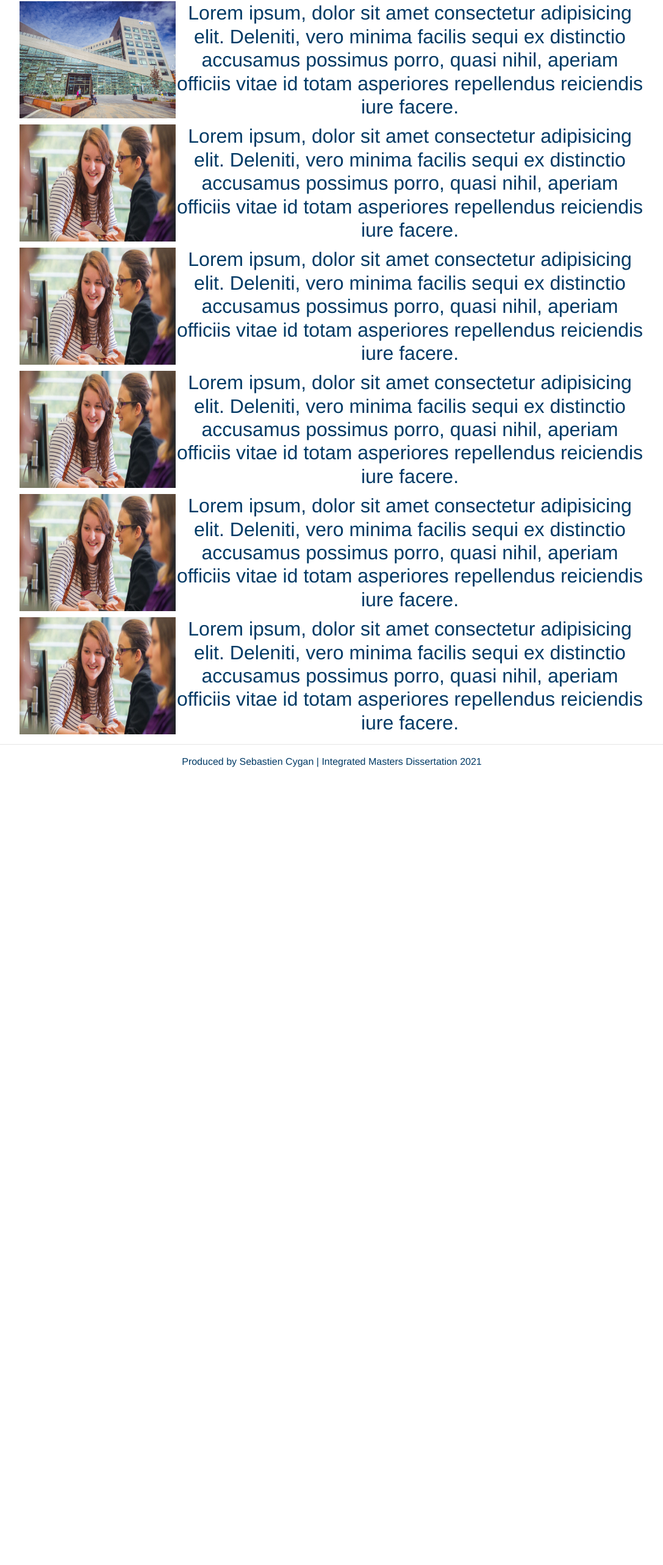
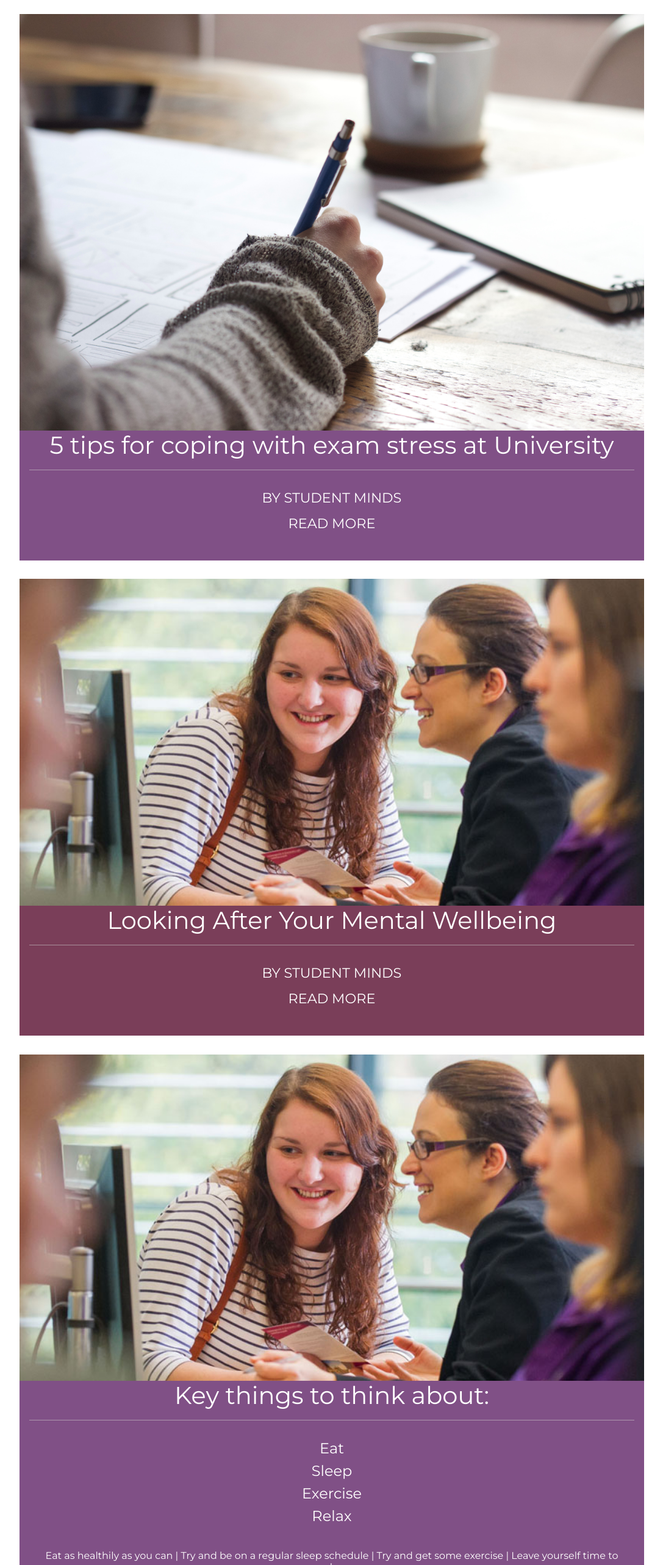
Before and after one commit to SebCygan/application, a Vue app: page / in a window 1280 px wide. Shown: the part 169-2735 px from the top of the page at 61% size, without its empty margins (96-1183 px from the left). Before the commit the page ends 1440 px from the top, so only its background shows below. Built offline with nearby package versions, Linux system fonts and the light colour scheme.

Commit message:
Updated homepage to contain tips and ideas

```diff
--- a/src/App.vue
+++ b/src/App.vue
@@ -4,6 +4,8 @@
       <img src="./assets/Newcastle_University_logo.png" class="logo" />
     </router-link>
     <b-navbar class="header" sticky=true id="nav">
+      <link rel="preconnect" href="https://fonts.gstatic.com">
+<link href="https://fonts.googleapis.com/css2?family=Montserrat&display=swap" rel="stylesheet">
 <router-link to="/Support" id="support"
         >Support for Academics</router-link
       >
@@ -49,8 +51,7 @@ export default {
   padding-bottom: 10px;
 }
 #app {
-  font-family: Avenir, Helvetica, Arial, sans-serif;
-  -webkit-font-smoothing: antialiased;
+font-family: 'Montserrat', sans-serif;  -webkit-font-smoothing: antialiased;
   -moz-osx-font-smoothing: grayscale;
   text-align: center;
   color: #003a65;
@@ -94,7 +95,7 @@ body {
   #nav {
     padding-left: 10px;
     padding-right: 10px;
-    font-size: 80%;
+    font-size: 98%;
   }
   .logo {
     height: 50%;
--- a/src/views/Emergency.vue
+++ b/src/views/Emergency.vue
@@ -26,7 +26,7 @@
       3333 Tel: +44 (0)191 208 3333 <br>Chaplaincy Tel: +44 (0)191 208 3333 <br>All of
       the above are available during office hours. <hr><br>Newcastle University Security
       (available 24 hours a day, 7 days a week) <br>Tel: +44 (0)191 208 6817 Tel:
-      +44 (0)191 208 6666 (emergency number) <br>Emergency services (24 hour
+      +44 (0)191 208 6666 (emergency number) <br >Emergency services (24 hour
       emergency calls) Tel: 999 <br>Northumbria Police (24 hour non-emergency calls)
       Tel: 101 <br>NUSU emergency taxi service for students Tel: +44 (0)191 298 5050
       and quote reference NEW02.<br>
--- a/src/views/Home.vue
+++ b/src/views/Home.vue
@@ -1,61 +1,56 @@
 <template>
   <div id="app">
     <div id="topbanner">
-      <img src="../assets/Urban-Sciences-Building-Newcastle-University.jpg" />
-      <div id="text">
-        <h2>
-          Lorem ipsum, dolor sit amet consectetur adipisicing elit. Deleniti,
-          vero minima facilis sequi ex distinctio accusamus possimus porro,
-          quasi nihil, aperiam officiis vitae id totam asperiores repellendus
-          reiciendis iure facere.
-        </h2>
-      </div>
+        <img src="../assets/examstress.jpg" />
+        <div id="text">
+          <h1>5 tips for coping with exam stress at University</h1>
+          <hr class="hrtest"/>
+         <section class="buttons">
+  <div class="container"> <h3>By Student Minds</h3> <a href="https://www.studentminds.org.uk/examstress.html"><button class="btn btn-2"> <h3>Read More</h3>
+</button></a></div></section>
+        </div>
+
+    </div>
+    <div id="topbanner2">
+      <img src="../assets/img1.jpg" />
+       <div id="text">
+          <h1>Looking After Your Mental Wellbeing</h1>
+          <hr class="hrtest"/>
+         <section class="buttons">
+  <div class="container"> <h3>By Student Minds</h3> <a href="https://www.studentminds.org.uk/lookingafteryourmentalwellbeing.html"><button class="btn btn-2"> <h3>Read More</h3>
+</button></a></div></section>
+        </div>
+    </div>
+    <div id="topbanner5">
+      <img src="../assets/img1.jpg" />
+       <div id="text">
+          <h1>Key things to think about:</h1>
+          <hr class="hrtest"/>
+         <section class="buttons">
+  <div class="container"> <h4 style="margin-right:10%; margin-left:10%">Eat </h4> <h4 style="margin-right:10%; margin-left:10%"> Sleep </h4><h4 style="margin-right:10%; margin-left:10%">  Exercise  </h4> <h4 style="margin-right:10%; margin-left:10%"> Relax </h4></div><div class="container" ><h6> Eat as healthily as you can | Try and be on a regular sleep schedule | Try and get some exercise | Leave yourself time to relax </h6> </div></section>
+        </div>
+    </div>
+    <div id="topbanner2">
+      <img src="../assets/img1.jpg" />
+       <div id="text">
+          <h1>5 tips for coping with exam stress at University</h1>
+          <hr class="hrtest"/>
+         <section class="buttons">
+  <div class="container"> <h3>By Student Minds</h3> <a href="https://www.studentminds.org.uk/examstress.html"><button class="btn btn-2"> <h3>Read More</h3>
+</button></a></div></section>
+        </div>
     </div>
     <div id="topbanner">
       <img src="../assets/img1.jpg" />
-      <div id="text">
-        <h2>
-          Lorem ipsum, dolor sit amet consectetur adipisicing elit. Deleniti,
-          vero minima facilis sequi ex distinctio accusamus possimus porro,
-          quasi nihil, aperiam officiis vitae id totam asperiores repellendus
-          reiciendis iure facere.
-        </h2>
-      </div>
+       <div id="text">
+          <h1>5 tips for coping with exam stress at University</h1>
+          <hr class="hrtest"/>
+         <section class="buttons">
+  <div class="container"> <h3>By Student Minds</h3> <a href="https://www.studentminds.org.uk/examstress.html"><button class="btn btn-2"> <h3>Read More</h3>
+</button></a></div></section>
+        </div>
     </div>
-    <div id="topbanner">
-      <img src="../assets/img1.jpg" />
-      <div id="text">
-        <h2>
-          Lorem ipsum, dolor sit amet consectetur adipisicing elit. Deleniti,
-          vero minima facilis sequi ex distinctio accusamus possimus porro,
-          quasi nihil, aperiam officiis vitae id totam asperiores repellendus
-          reiciendis iure facere.
-        </h2>
-      </div>
-    </div>
-    <div id="topbanner">
-      <img src="../assets/img1.jpg" />
-      <div id="text">
-        <h2>
-          Lorem ipsum, dolor sit amet consectetur adipisicing elit. Deleniti,
-          vero minima facilis sequi ex distinctio accusamus possimus porro,
-          quasi nihil, aperiam officiis vitae id totam asperiores repellendus
-          reiciendis iure facere.
-        </h2>
-      </div>
-    </div>
-    <div id="topbanner">
-      <img src="../assets/img1.jpg" />
-      <div id="text">
-        <h2>
-          Lorem ipsum, dolor sit amet consectetur adipisicing elit. Deleniti,
-          vero minima facilis sequi ex distinctio accusamus possimus porro,
-          quasi nihil, aperiam officiis vitae id totam asperiores repellendus
-          reiciendis iure facere.
-        </h2>
-      </div>
-    </div>
-    <div id="topbanner">
+    <div id="topbanner2">
       <img src="../assets/img1.jpg" />
       <div id="text">
         <h2>
@@ -70,19 +65,64 @@
 </template>
 
 <script>
-export default {
-
-
-
-};
+export default {};
 </script>
 <style scoped>
-@media screen and (max-width: 992px) {
+@media screen and (max-width: 1500px) {
+ #app #topbanner5 .container {
+   flex-direction: column;
+ }
+ #app #topbanner5 .container h4 {
+margin-right: 0;
+margin-left: 0;
+ }
+}
+#topbanner5 .container {
+   flex-direction: row;
+ }
+
+@media screen and (max-width: 1500px) {
   #app #topbanner img {
     height: 20%;
     width: 100%;
   }
   #app #topbanner {
+    margin-top: 0;
+    display: block;
+  }
+  #app h2,
+  a {
+    font-size: 80%;
+  }
+
+  a.but {
+    border: #000000 solid 2px;
+    padding: 5px;
+    background-color: #ffffff;
+  }
+  #app #topbanner2 img {
+    height: 20%;
+    width: 100%;
+  }
+  #app #topbanner2 {
+    margin-top: 0;
+    display: block;
+  }
+  #app h2,
+  a {
+    font-size: 80%;
+  }
+
+  a.but {
+    border: #000000 solid 2px;
+    padding: 5px;
+    background-color: #ffffff;
+  }
+  #app #topbanner5 img {
+    height: 20%;
+    width: 100%;
+  }
+  #app #topbanner5 {
     margin-top: 0;
     display: block;
   }
@@ -105,11 +145,19 @@ export default {
 #topbanner {
   margin-top: 10px;
   display: flex;
-  background-color: #fff;
-
+  background-color: #733e7ae7;
   margin-left: 10%;
   margin-right: 10%;
 }
+#topbanner #text {
+  margin-left: auto;
+  margin-right: auto;
+  margin-top: 3%;
+  font-size: 1rem;
+  color: #fff;
+  padding: 1rem;
+}
+
 #text {
   flex-wrap: wrap;
 }
@@ -117,11 +165,140 @@ h2,
 a {
   margin: 0;
   text-decoration: none;
+  color: #fff;
 }
 
-a.but {
-  border: #000000 solid 2px;
-  padding: 5px;
-  background-color: #ffffff;
+#topbanner2 {
+  background-color: #7a3e59;
+  margin-top: 10px;
+  display: flex;
+  margin-left: 10%;
+  margin-right: 10%;
+}
+#topbanner2 img {
+  float: left;
+  width: 25%;
+}
+#topbanner h3 {
+  text-transform: uppercase;
+  font-size: 1.4rem;
+}
+#topbanner2 h3 {
+  text-transform: uppercase;
+  font-size: 1.4rem;
+}
+#topbanner2 #text {
+    margin-left: auto;
+  margin-right: auto;
+  margin-top: 3%;
+  font-size: 1rem;
+  color: #fff;
+  padding: 1rem;
+}
+#topbanner .hrtest {
+  background-color: #ffffff80;
+}
+#topbanner2 .hrtest {
+  background-color: #ffffff80;
+}
+
+#topbanner5 img {
+  float: left;
+  width: 25%;
+}
+#topbanner5 {
+  margin-top: 10px;
+  display: flex;
+  background-color: #733e7ae7;
+  margin-left: 10%;
+  margin-right: 10%;
+}
+#topbanner5 #text {
+  margin-left: auto;
+  margin-right: auto;
+  margin-top: 3%;
+  font-size: 1rem;
+  color: #fff;
+  padding: 1rem;
+}
+#topbanner5 .hrtest {
+  background-color: #ffffff80;
+}
+* {
+  box-sizing: inherit;
+  transition-property: all;
+  transition-duration: .6s;
+  transition-timing-function: ease;
+}
+.buttons {
+    display: flex;
+    flex-direction: column;
+    justify-content: center;
+    text-align: center;
+    width: 100%;
+}
+
+.container {
+    align-items: center;
+    display: flex;
+    flex-direction: column;
+    justify-content: center;
+    padding: 1em;
+    text-align: center;
+    }
+
+    a:hover {
+      background: rgba(white, 1);
+      color: #fff;
+
+  }
+
+.btn {
+  color: #fff;
+  cursor: pointer;
+  font-size:16px;
+  font-weight: 400;
+
+  position: relative;
+  text-decoration: none;
+  text-transform: uppercase;
+  width: 100%;
+}
+  a:hover { text-decoration: none; }
+
+.btn-2 {
+    letter-spacing: 0;
+}
+
+.btn-2:hover,
+.btn-2:active {
+  letter-spacing: 5px;
+}
+
+.btn-2:after,
+.btn-2:before {
+  backface-visibility: hidden;
+  border: 1px solid rgba(#fff, 0);
+  bottom: 0px;
+  content: " ";
+  display: block;
+  margin: 0 auto;
+  position: relative;
+  transition: all 280ms ease-in-out;
+  width: 0;
+}
+
+.btn-2:hover:after,
+.btn-2:hover:before {
+  backface-visibility: hidden;
+  border-color: #fff;
+  transition: width 350ms ease-in-out;
+  width: 70%;
+}
+
+.btn-2:hover:before {
+  bottom: auto;
+  top: 0;
+  width: 70%;
 }
 </style>
```
Also changed, not shown: src/assets/examstress.jpg (added).
